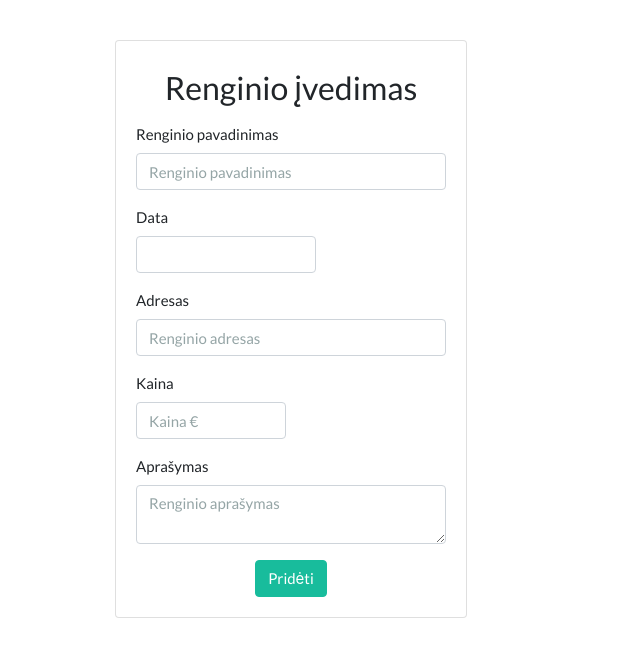
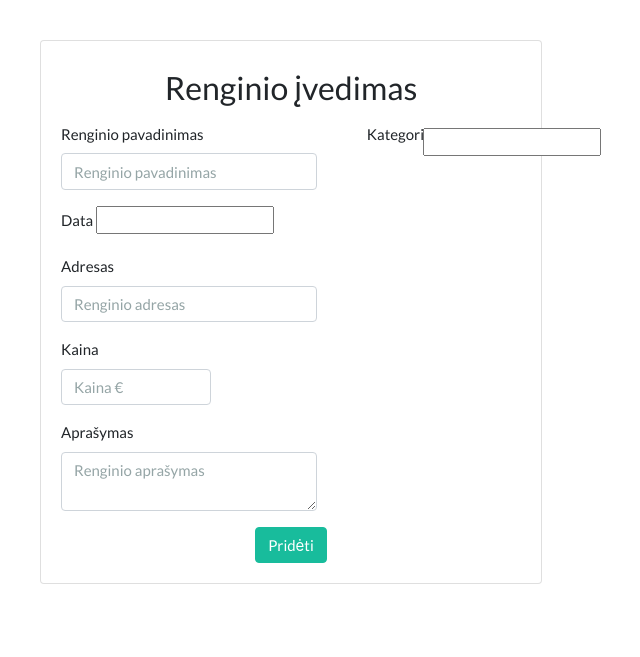
Before and after one commit to Mentel/Semestro-projektas, a Symfony app: template templates/event/add.html.twig in a window 1280 px wide. Shown: the part 55-712 px from the top of the page, without its empty margins (349-989 px from the left). Run offline with Twig, Linux system fonts and the light colour scheme; the template is opened without the code that fills it, so the values that code supplies are empty; form fields are guessed from the names that the template uses; some libraries are stand-ins or nearby versions.

Commit message:
Event add form with categories/ not fully done

```diff
--- a/templates/event/add.html.twig
+++ b/templates/event/add.html.twig
@@ -6,12 +6,14 @@
 
 <div class="row justify-content-center pt-3">
     <div class="card">
-        <div class="card-body" style="min-width: 350px">
+        <div class="card-body" style="min-width: 500px">
             {{ form_start(eventAddForm) }}
             <div class="row justify-content-center">
                 <h1 class="h3 mb-3 mt-2 font-weight-normal">Renginio įvedimas</h1>
             </div>
 
+            <div class="row">
+                <div class="col">
                     <div class="form-group">
                         <label for="name">Renginio pavadinimas</label>
                         {% if form_errors(eventAddForm.name)|length > 0 %}
@@ -29,7 +31,7 @@
                                 {{ form_errors(eventAddForm.date) }}
                             </div>
                         {% endif %}
-                {{ form_widget(eventAddForm.date, {'attr': {'type': 'date', 'class': 'form-control', 'name': 'date', 'id': 'date', 'required': '', 'style': 'max-width: 180px'}}) }}
+                        {{ form_widget(eventAddForm.date, {'attr': {'type': 'date', 'class': '', 'name': 'date', 'id': 'date', 'required': ''}}) }}
                     </div>
 
                     <div class="form-group">
@@ -61,10 +63,24 @@
                         {% endif %}
                         {{ form_widget(eventAddForm.description, {'attr': {'type': 'text', 'class': 'form-control', 'name': 'description', 'id': 'description', 'required': '', 'placeholder': 'Renginio aprašymas'}}) }}
                     </div>
+                </div>
+                <div class="col-5">
+                    <div class="form-group form-check">
+                        <label for="description">Kategorijos</label>
+                        {% if form_errors(eventAddForm.categories)|length > 0 %}
+                            <div class="alert alert-danger">
+                                {{ form_errors(eventAddForm.categories) }}
+                            </div>
+                        {% endif %}
+                        {{ form_widget(eventAddForm.categories, {'attr': {'type': 'checkbox', 'class': 'form-check-input', 'name': 'categories', 'id': 'categories'}}) }}
+                    </div>
+                </div>
+            </div>
 
             <div class="row justify-content-center">
                 <button type="submit" class="btn btn-success">Pridėti</button>
             </div>
+
             {{ form_end(eventAddForm) }}
         </div>
     </div>
```
Also changed, not shown: src/Form/EventAddFormType.php (+8 -0 lines). Lines whose indentation alone changed are shown as unchanged.
